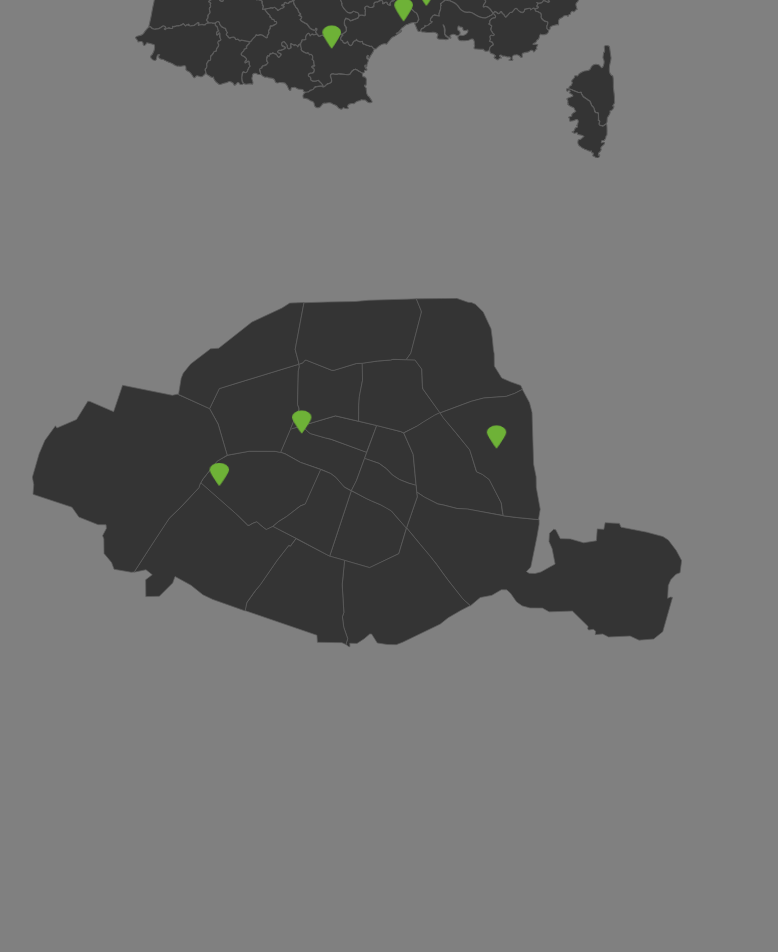
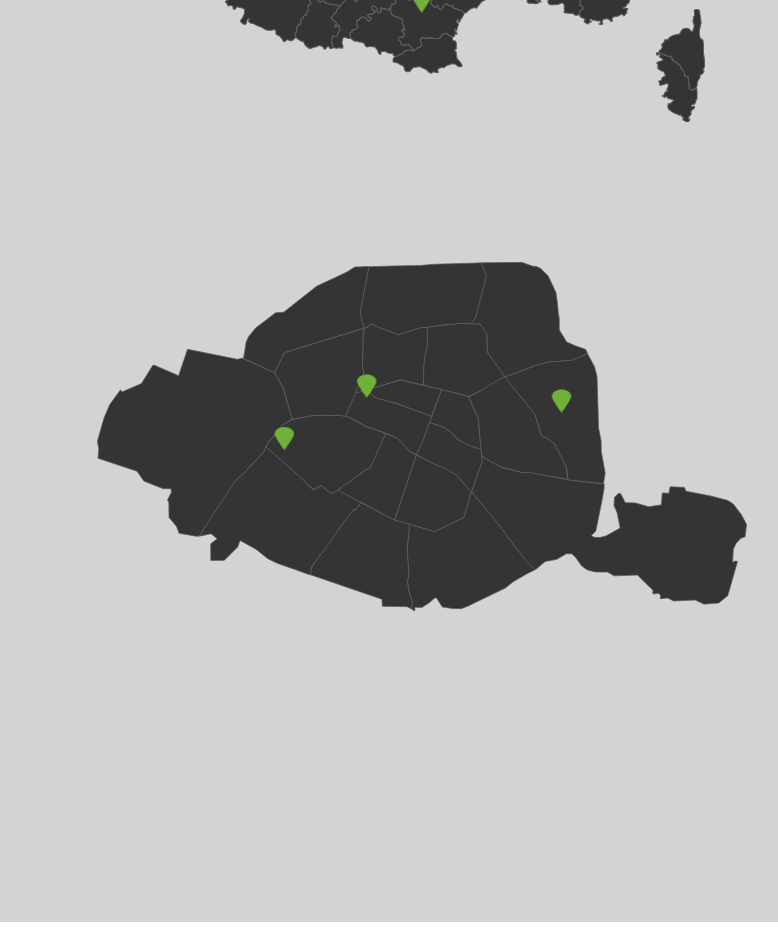
Before and after one commit to AlperROzkan/MonumentsDeFranceBootstrap, a website: page static/trouveMonument.html in a window 1280 px wide. Shown: the part 740-1692 px from the top of the page, without its empty margins (466-1244 px from the left). Drawn offline with nearby package versions, Linux system fonts and the light colour scheme; some packages are replaced by stand-ins of ours; a script that the page names is missing.

Commit message:
css change

```diff
--- a/assets/css/cartes.css
+++ b/assets/css/cartes.css
@@ -36,13 +36,12 @@
         height : 650px;
     }
 
-    body {
-        background-color: #808080;
-    }
-
-
     .mapcontainer2 {
         max-width: 100px;
         position: center;
         padding-top: 130px;
      }
+
+     div.container-fluid {
+       background-color: lightgrey;
+     }
--- a/assets/css/tuto.css
+++ b/assets/css/tuto.css
@@ -5,7 +5,7 @@ body {
 /*
 [class*="col-"], footer {
     background-color: lightgreen;
-    border: 9px solid black;
+    border: 1px solid black;
     border-radius: 6px;
     line-height: 40px;
     text-align: center;
@@ -19,10 +19,6 @@ body {
     height: 50px;
 }
 
-div.container{
-    margin-left: 25px;
-}
-
 
 div.col-7{
     padding-left: 100px;
--- a/static/trouveMonument.html
+++ b/static/trouveMonument.html
@@ -39,20 +39,23 @@
     </div>
 </nav>
 
+<br>
 <div class="row d-flex justify-content-center">
     <h1>Monuments De France</h1>
 </div>
+<br>
 
-<div class="container">
+<div class="container-fluid">
 
     <div class="row">
 
         <!--Catégories-->
-        <div class="col-5">
-
+        <div class="col-3 offset-md-1 ">
+          <br>
+          <br>
             <div id="accordion">
                 <!-- Mini-presentation edifices religieux-->
-                <div class="card">
+                <div class="card" >
 
                     <!-- Edifices Religieux-->
                     <div class="row card-header" id="headingOne" data-toggle="collapse" data-target="#collapseOne"
@@ -310,9 +313,10 @@
         </div>
 
 
+
         <!--Carte de France-->
-        <div class="col-7">
-            <h2 class="mx-auto">Carte des monuments disponibles</h2>
+        <div class="col-6 offset-md-1">
+
             <ul class="nav nav-tabs" id="myTab" role="tablist">
                 <li class="nav-item">
                     <a class="nav-link active" id="home-tab" data-toggle="tab" href="#france" role="tab"
@@ -323,34 +327,33 @@
                        aria-controls="profile" aria-selected="false">Ile-de-France</a>
                 </li>
             </ul>
+
+
+
+
+
             <div class="tab-content" id="myTabContent">
+
                 <div class="tab-pane fade show active" id="france" role="tabpanel" aria-labelledby="home-tab">
-                    <div class="mapcontainer">
-                        <div class="map">
-                        </div>
-                    </div>
+                  <div class="mapcontainer"><div class="map"></div></div>
                 </div>
-                <div class="tab-pane fade" id="ilefrance" role="tabpanel" aria-labelledby="profile-tab">
-                    A FAIRE
+
+                <div class="tab-pane fade show active" id="ilefrance" role="tabpanel" aria-labelledby="profile-tab">
+                  <div class="container"><div class="mapcontainer2"><div class="map"></div></div></div>
                 </div>
+
             </div>
 
 
-            <div class="container">
-                <!--TITRE-->
 
-                <div class="mapcontainer2">
-                    <div class="map">
-                    </div>
-                </div>
-            </div>
-        </div>
+
+  </div>
 
 
     </div>
 
 
 </div>
-
+<br>
 </body>
 </html>
```
